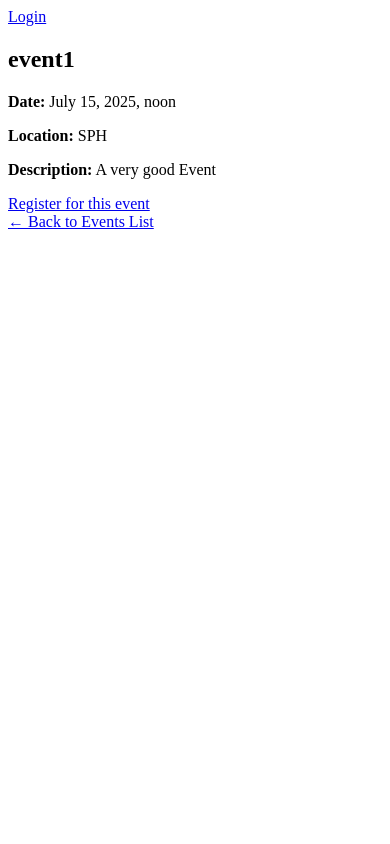
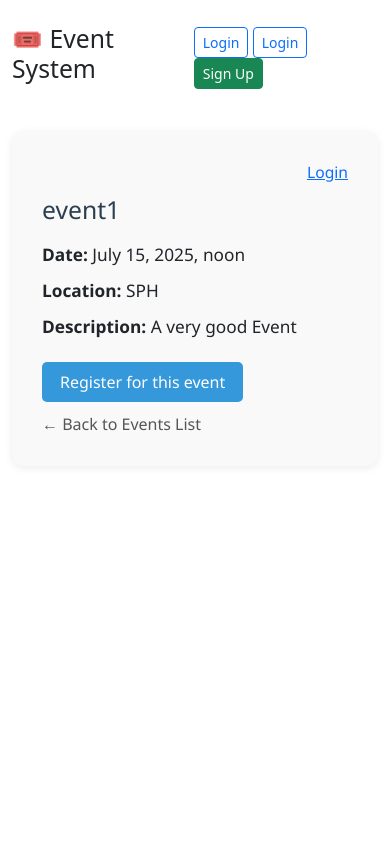
Before and after one commit to SteveAllan25/codespace3, a Django app: page /event/1/ in a window 390 px wide. Run offline with Django 5.2, Linux system fonts and the light colour scheme; data comes from the database, SQL or seed files in the repository; both versions use the stored data as it was after the commit.

Commit message:
Added a login and signup screen

```diff
--- a/event_registration/event_registration/settings.py
+++ b/event_registration/event_registration/settings.py
@@ -121,3 +121,5 @@
 # https://docs.djangoproject.com/en/5.2/ref/settings/#default-auto-field
 
 DEFAULT_AUTO_FIELD = "django.db.models.BigAutoField"
+# Redirect to homepage after logout
+LOGOUT_REDIRECT_URL = '/'
--- /dev/null
+++ b/event_registration/events/static/events/event_detail.css
@@ -0,0 +1,46 @@
+/* Styles for event detail page */
+.event-container {
+    max-width: 600px;
+    margin: 40px auto;
+    padding: 30px;
+    background: #f9f9f9;
+    border-radius: 12px;
+    box-shadow: 0 2px 8px rgba(0,0,0,0.08);
+    font-family: 'Segoe UI', Arial, sans-serif;
+}
+.event-container h2 {
+    color: #2c3e50;
+    margin-bottom: 18px;
+}
+.event-container p {
+    font-size: 1.08em;
+    margin: 10px 0;
+}
+.event-container a.button {
+    display: inline-block;
+    margin: 12px 8px 0 0;
+    padding: 8px 18px;
+    background: #3498db;
+    color: #fff;
+    border-radius: 5px;
+    text-decoration: none;
+    font-weight: 500;
+    transition: background 0.2s;
+}
+.event-container a.button:hover {
+    background: #217dbb;
+}
+.event-container .back-link {
+    color: #555;
+    text-decoration: none;
+    margin-top: 10px;
+    display: inline-block;
+}
+.event-container .back-link:hover {
+    text-decoration: underline;
+}
+.event-container .auth {
+    text-align: right;
+    margin-bottom: 10px;
+    font-size: 0.98em;
+}
--- a/event_registration/events/templates/base.html
+++ b/event_registration/events/templates/base.html
@@ -1,13 +1,51 @@
-<body class="container mt-4">
-  <div class="mb-3 text-end">
-    {% if user.is_authenticated %}
-      Welcome, {{ user.username }} |
-      <a href="{% url 'logout' %}">Logout</a>
-    {% else %}
-      <a href="{% url 'login' %}">Login</a>
+<!DOCTYPE html>
+<html lang="en">
+<head>
+    <meta charset="UTF-8">
+    <title>Event Registration System</title>
+    <meta name="viewport" content="width=device-width, initial-scale=1">
+
+    <!-- Bootstrap CSS CDN -->
+    <link href="https://cdn.jsdelivr.net/npm/bootstrap@5.3.0/dist/css/bootstrap.min.css" rel="stylesheet">
+</head>
+<body class="container py-4">
+
+    <!-- Navbar / Header -->
+    <div class="d-flex justify-content-between align-items-center mb-4">
+        <h2><a href="{% url 'event_list' %}" class="text-decoration-none text-dark">🎟 Event System</a></h2>
+        <div>
+            {% if user.is_authenticated %}
+                <span class="me-2">Welcome, {{ user.username }}</span>
+                <a href="{% url 'logout' %}?next=/" class="btn btn-outline-danger btn-sm">Logout</a>
+            {% else %}
+                <a href="{% url 'login' %}" class="btn btn-outline-primary btn-sm">Login</a>
+            {% endif %}
+            {% if user.is_authenticated %}
+               <span class="me-2">Welcome, {{ user.username }}</span>
+               <a href="{% url 'logout' %}?next=/" class="btn btn-outline-danger btn-sm">Logout</a>
+           {% else %}
+               <a href="{% url 'login' %}" class="btn btn-outline-primary btn-sm me-2">Login</a>
+               <a href="{% url 'signup' %}" class="btn btn-success btn-sm">Sign Up</a>
+           {% endif %}
+
+        </div>
+    </div>
+
+    <!-- Flash Messages -->
+    {% if messages %}
+        {% for message in messages %}
+            <div class="alert alert-success alert-dismissible fade show" role="alert">
+                {{ message }}
+                <button type="button" class="btn-close" data-bs-dismiss="alert" aria-label="Close"></button>
+            </div>
+        {% endfor %}
     {% endif %}
-  </div>
 
-  {% block content %}
-  {% endblock %}
+    <!-- Main Page Content -->
+    {% block content %}
+    {% endblock %}
+
+    <!-- Bootstrap JS (for dismissible alerts) -->
+    <script src="https://cdn.jsdelivr.net/npm/bootstrap@5.3.0/dist/js/bootstrap.bundle.min.js"></script>
 </body>
+</html>
--- a/event_registration/events/templates/events/event_detail.html
+++ b/event_registration/events/templates/events/event_detail.html
@@ -1,11 +1,24 @@
 {% extends 'base.html'%}
+{% load static %}
 {% block content%}
 
-<h2>{{ event.title }}</h2>
-<p><strong>Date:</strong> {{ event.date }}</p>
-<p><strong>Location:</strong> {{ event.location }}</p>
-<p><strong>Description:</strong> {{ event.description }}</p>
+<link rel="stylesheet" href="{% static 'events/event_detail.css' %}">
 
-<a href="{% url 'register_event' event.pk %}">Register for this event</a><br>
-<a href="{% url 'event_list' %}">← Back to Events List</a>
+<div class="event-container">
+  <div class="auth">
+    {% if user.is_authenticated %}
+      Welcome, {{ user.username }} | <a href="{% url 'logout' %}">Logout</a>
+    {% else %}
+      <a href="{% url 'login' %}">Login</a>
+    {% endif %}
+  </div>
+
+  <h2>{{ event.title }}</h2>
+  <p><strong>Date:</strong> {{ event.date }}</p>
+  <p><strong>Location:</strong> {{ event.location }}</p>
+  <p><strong>Description:</strong> {{ event.description }}</p>
+
+  <a href="{% url 'register_event' event.pk %}" class="button">Register for this event</a>
+  <a href="{% url 'event_list' %}" class="back-link">&larr; Back to Events List</a>
+</div>
 {% endblock %}
--- a/event_registration/events/urls.py
+++ b/event_registration/events/urls.py
@@ -2,9 +2,13 @@
 
 from django.urls import path
 from . import views
+from .views import signup
+
 
 urlpatterns = [
     path('', views.event_list, name='event_list'),
     path('event/<int:pk>/', views.event_detail, name='event_detail'),
     path('event/<int:pk>/register/', views.register_event, name='register_event'),
+    path('signup/', signup, name='signup'),
+
 ]
--- a/event_registration/events/views.py
+++ b/event_registration/events/views.py
@@ -4,6 +4,9 @@
 
 from django.contrib import messages
 from django.contrib.auth.decorators import login_required
+from django.contrib.auth import login
+from .forms import SignUpForm
+
 
 
 
@@ -34,3 +37,15 @@
     else:
         form = RegistrationForm()
     return render(request, 'events/registration_form.html', {'form': form, 'event': event})
+
+def signup(request):
+    if request.method == "POST":
+        form = SignUpForm(request.POST)
+        if form.is_valid():
+            user = form.save()
+            login(request, user)  # Auto-login after sign-up
+            messages.success(request, "Account created successfully!")
+            return redirect('event_list')
+    else:
+        form = SignUpForm()
+    return render(request, 'registration/signup.html', {'form': form})
```
Also changed, not shown: event_registration/events/forms.py (+9 -0 lines), event_registration/events/templates/events/registration_form.html (+12 -7 lines), event_registration/events/templates/registration/logout.html (added, +9 -0 lines), event_registration/events/templates/registration/signup.html (added, +38 -0 lines), event_registration/events/templatetags/form_tags.py (added, +7 -0 lines), event_registration/db.sqlite3, event_registration/events/templatetags/__init__.py (added).
